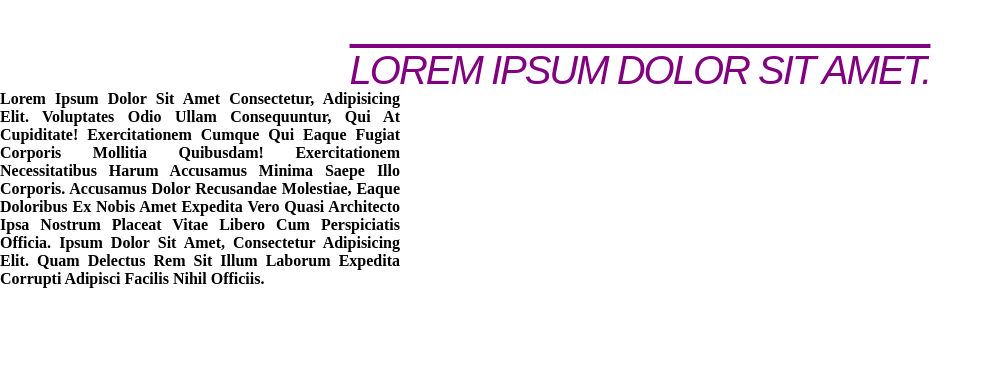
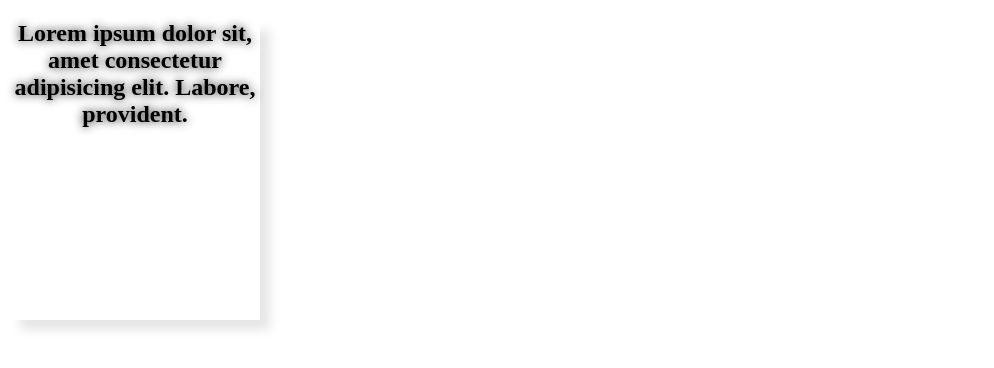
Before and after one commit to geemio/CoursFrontEnd, a plain HTML site: page index.html in a window 1280 px wide. Shown: the whole page, without its empty margins (0-994 px from the left). Drawn offline with Linux system fonts and the light colour scheme.

Commit message:
box shadow

```diff
--- a/index.html
+++ b/index.html
@@ -8,7 +8,9 @@
     <title>Formation Front End</title>
 </head>
 <body>
-    <h1> Lorem ipsum dolor sit amet.</h1>
-    <p>Lorem ipsum dolor sit amet consectetur, adipisicing elit. Voluptates odio ullam consequuntur, qui at cupiditate! Exercitationem cumque qui eaque fugiat corporis mollitia quibusdam! Exercitationem necessitatibus harum accusamus minima saepe illo corporis. Accusamus dolor recusandae molestiae, eaque doloribus ex nobis amet expedita vero quasi architecto ipsa nostrum placeat vitae libero cum perspiciatis officia. ipsum dolor sit amet, consectetur adipisicing elit. Quam delectus rem sit illum laborum expedita corrupti adipisci facilis nihil officiis.</p>
+   <div class="box">
+       <h2>Lorem ipsum dolor sit, amet consectetur adipisicing elit. Labore, provident.</h2>
+   </div>
+
 </body>
 </html>
--- a/style.css
+++ b/style.css
@@ -5,30 +5,18 @@ body
     margin: 0;
 }
 
-h1
+.box
 {
-    /* font-style: italic;
-    font-weight: 100;
-    font-size: 50px;
-    line-height: 1;
-    font-family: sans-serif; */
-    margin: 0;
-    margin-top: 50px;
-    font: italic 100 40px / 1 sans-serif;
-    color: purple;
-    /* background: #333; */
-    text-align: center;
-    text-transform: uppercase;
-    text-decoration: overline;
-    letter-spacing: -2px;
+    width: 250px;
+    height: 300px;
+    /* border: 1px solid #333; */
+    margin: 10px;
+    box-shadow: 10px 10px 10px 0 rgba(0,0,0,0.1)/*inset*/;
+
 }
 
-p
+h2
 {
-    font-weight: 800;
-    margin: 0;
-    width: 400px;
-    text-align: justify;
-    text-transform: capitalize;
-    /* white-space: nowrap; */
+    text-align: center;
+    text-shadow: 0 0 10px rgba(0,0,0,0.9);
 }
```
